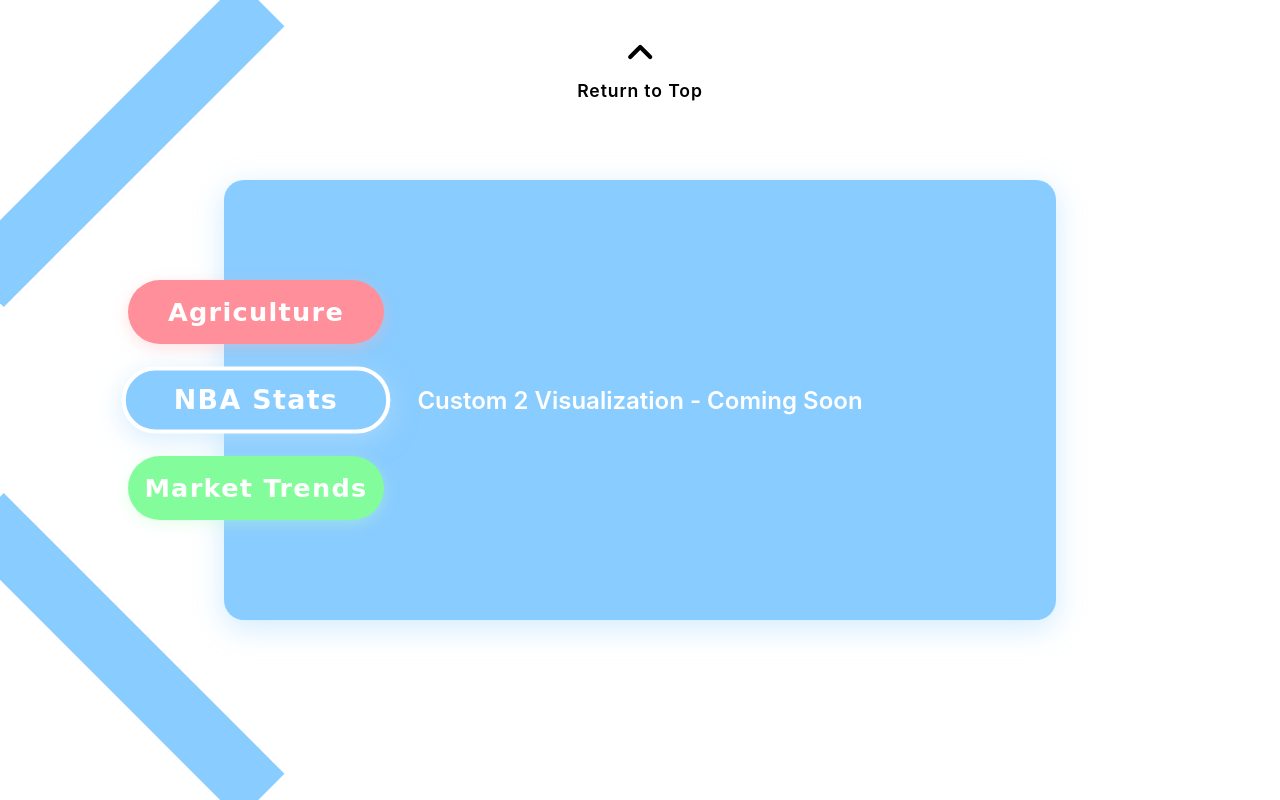
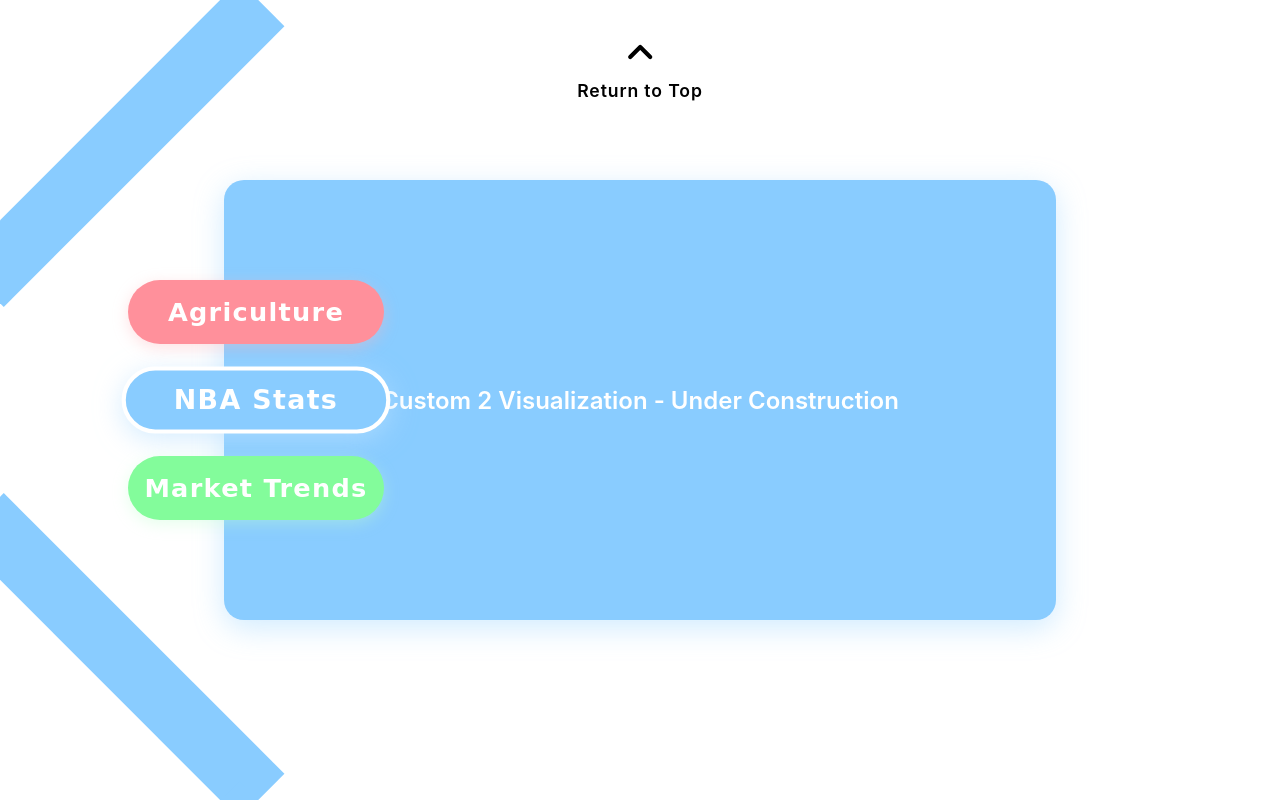
Before and after one commit to Eric-Erdman/PortfolioPortal, a React (Vite) app: page / in a window 1280 px wide. Both pictures are taken after a click on the button "NBA Stats". Built offline with nearby package versions, Linux system fonts and the light colour scheme; no server answers.

Commit message:
force deploy

```diff
--- a/src/pages/Dashboard.tsx
+++ b/src/pages/Dashboard.tsx
@@ -1125,7 +1125,7 @@
                 fontSize: '1.5rem',
                 fontWeight: '600'
               }}>
-                Custom 2 Visualization - Coming Soon
+                Custom 2 Visualization - Under Construction
               </div>
             )}
             {selectedVisualization === 'custom3' && (
```
